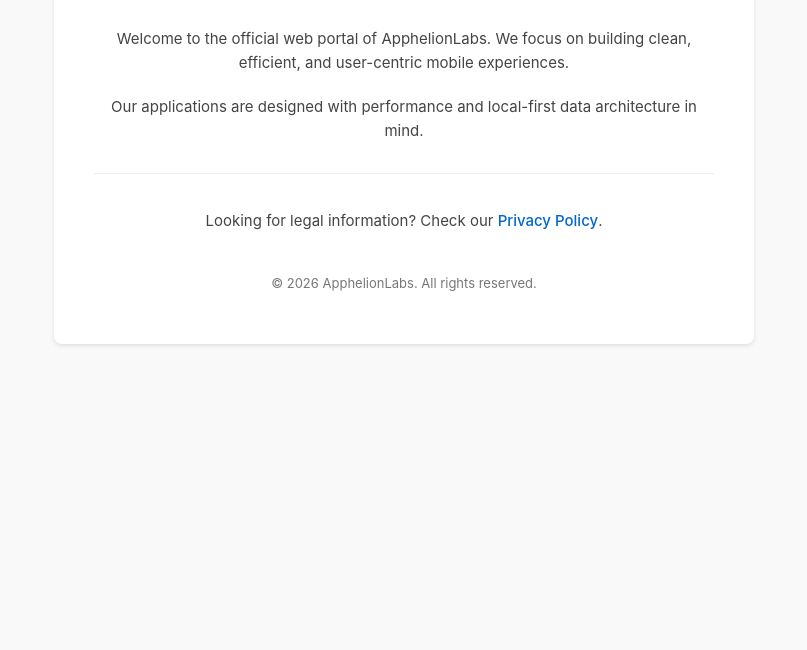
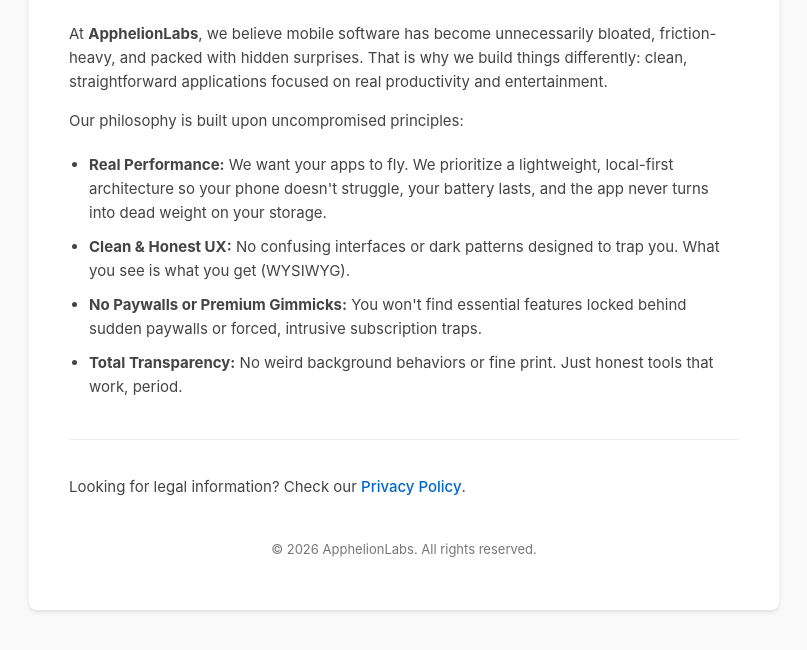
Before and after one commit to ApphelionLabs/apphelionlabs.github.io, a plain HTML site: page index.html in a window 1280 px wide. Shown: the part 192-842 px from the top of the page, without its empty margins (236-1043 px from the left). Before the commit the page ends 800 px from the top, so only its background shows below. Drawn offline with Linux system fonts and the light colour scheme.

Commit message:
Update index.html

```diff
--- a/index.html
+++ b/index.html
@@ -9,11 +9,10 @@
             font-family: -apple-system, BlinkMacSystemFont, "Segoe UI", Roboto, Helvetica, Arial, sans-serif;
             line-height: 1.6;
             color: #333;
-            max-width: 700px;
+            max-width: 750px;
             margin: 0 auto;
             padding: 40px 20px;
             background-color: #f9f9f9;
-            text-align: center;
         }
         .container {
             background: #fff;
@@ -24,7 +23,7 @@
         h1 {
             font-size: 28px;
             color: #111;
-            margin-bottom: 10px;
+            margin-bottom: 5px;
         }
         .subtitle {
             color: #666;
@@ -34,10 +33,19 @@
         p {
             font-size: 15px;
             color: #444;
-            margin-bottom: 20px;
+            margin-bottom: 15px;
+        }
+        ul {
+            margin: 20px 0;
+            padding-left: 20px;
+        }
+        li {
+            font-size: 15px;
+            color: #444;
+            margin-bottom: 10px;
         }
         .links {
-            margin-top: 30px;
+            margin-top: 40px;
             border-top: 1px solid #eee;
             padding-top: 20px;
         }
@@ -53,6 +61,7 @@
             margin-top: 40px;
             font-size: 13px;
             color: #777;
+            text-align: center;
         }
     </style>
 </head>
@@ -61,9 +70,16 @@
         <h1>ApphelionLabs</h1>
         <div class="subtitle">Independent Mobile Application Development</div>
 
-        <p>Welcome to the official web portal of ApphelionLabs. We focus on building clean, efficient, and user-centric mobile experiences.</p>
+        <p>At <strong>ApphelionLabs</strong>, we believe mobile software has become unnecessarily bloated, friction-heavy, and packed with hidden surprises. That is why we build things differently: clean, straightforward applications focused on real productivity and entertainment.</p>
 
-        <p>Our applications are designed with performance and local-first data architecture in mind.</p>
+        <p>Our philosophy is built upon uncompromised principles:</p>
+
+        <ul>
+            <li><strong>Real Performance:</strong> We want your apps to fly. We prioritize a lightweight, local-first architecture so your phone doesn't struggle, your battery lasts, and the app never turns into dead weight on your storage.</li>
+            <li><strong>Clean & Honest UX:</strong> No confusing interfaces or dark patterns designed to trap you. What you see is what you get (WYSIWYG).</li>
+            <li><strong>No Paywalls or Premium Gimmicks:</strong> You won't find essential features locked behind sudden paywalls or forced, intrusive subscription traps.</li>
+            <li><strong>Total Transparency:</strong> No weird background behaviors or fine print. Just honest tools that work, period.</li>
+        </ul>
 
         <div class="links">
             <p>Looking for legal information? Check our <a href="./privacy-policy/">Privacy Policy</a>.</p>
```
